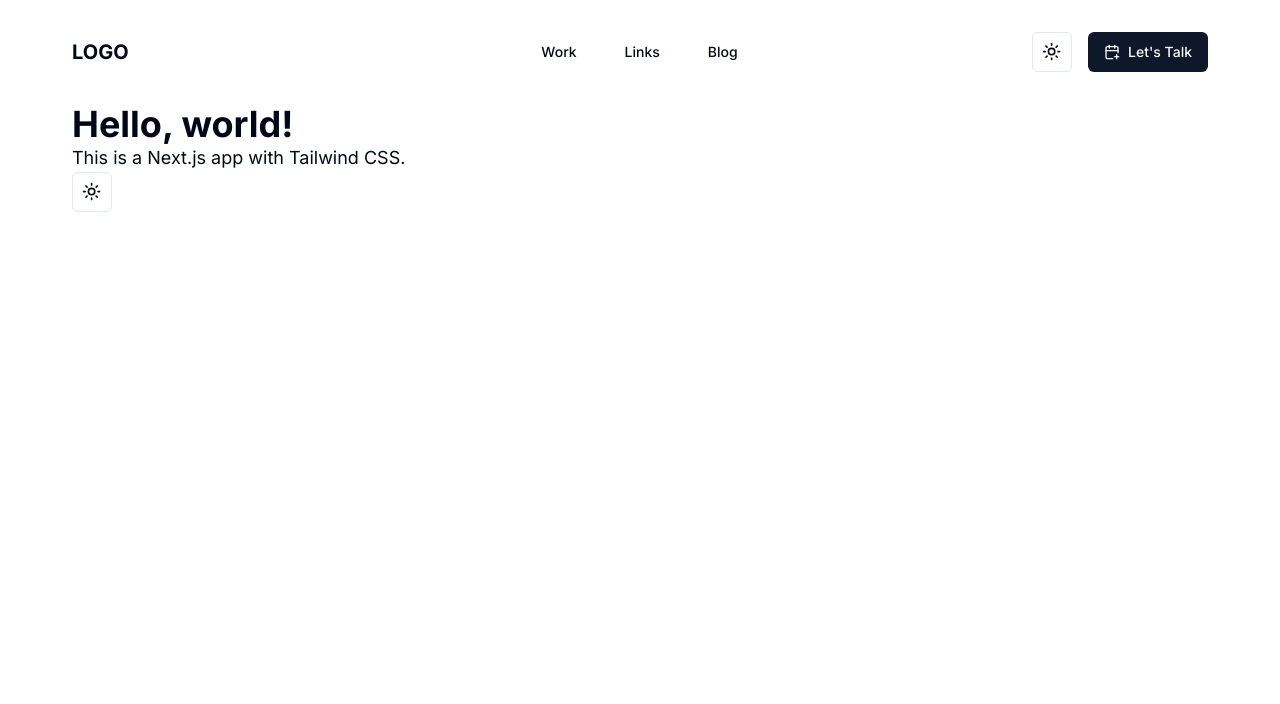
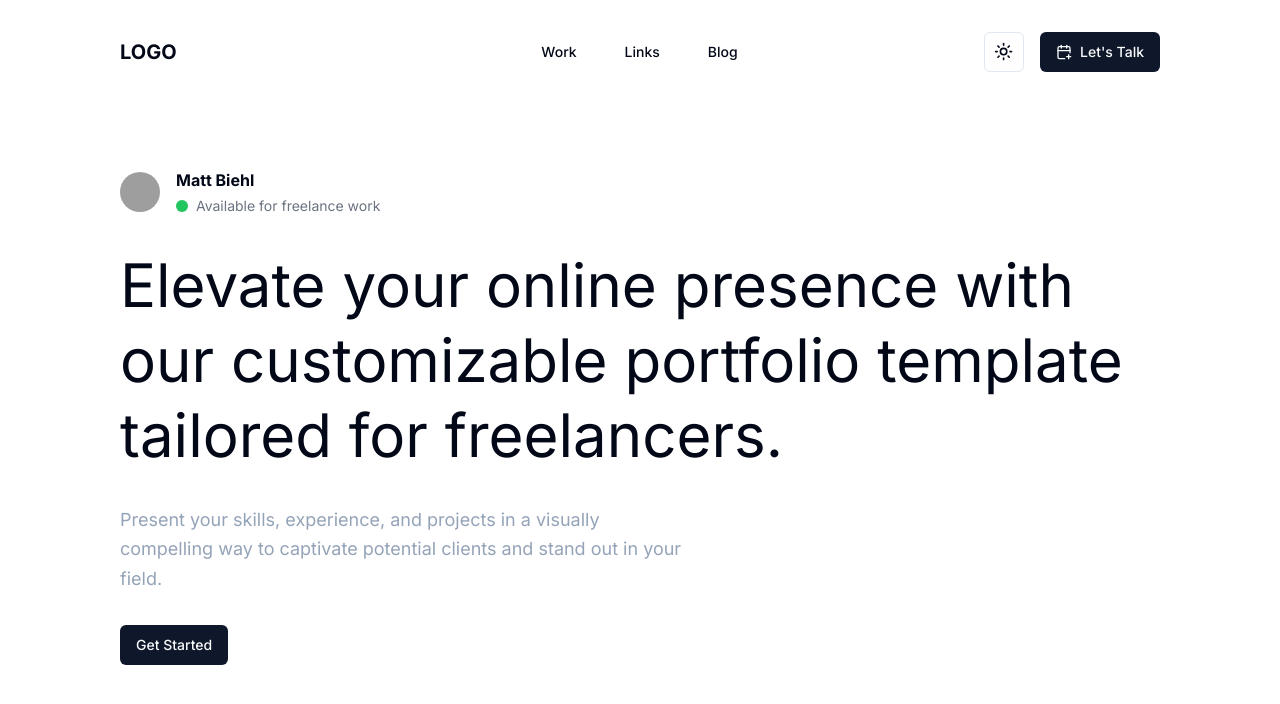
Before and after one commit to biehlio/notebiehl, a Next.js app: page / in a window 1280 px wide. Shown: the top 704 px of the page. Built offline with nearby package versions, Linux system fonts and the light colour scheme; grey boxes are pictures that could not be loaded.

Commit message:
add hero

```diff
--- a/package.json
+++ b/package.json
@@ -9,6 +9,7 @@
     "lint": "next lint"
   },
   "dependencies": {
+    "@radix-ui/react-avatar": "^1.1.0",
     "@radix-ui/react-dialog": "^1.1.1",
     "@radix-ui/react-dropdown-menu": "^2.1.1",
     "@radix-ui/react-slot": "^1.1.0",
--- a/src/app/page.tsx
+++ b/src/app/page.tsx
@@ -1,11 +1,9 @@
-import { ModeToggle } from "@/components/ModeToggle";
+import Hero from "@/components/Hero";
 
 export default async function Home() {
   return (
     <main className="flex flex-col">
-      <h1 className="text-4xl font-bold">Hello, world!</h1>
-      <p className="text-lg">This is a Next.js app with Tailwind CSS.</p>
-      <ModeToggle />
+      <Hero />
     </main>
   );
 }
--- /dev/null
+++ b/src/components/Hero.tsx
@@ -0,0 +1,46 @@
+import { Avatar, AvatarImage } from "@/components/ui/avatar";
+import { Button } from "@/components/ui/button";
+import { TvMinimalPlay } from "lucide-react";
+
+import Link from "next/link";
+
+const Hero = () => {
+  return (
+    <div className="flex flex-col space-y-8 py-16">
+      <div className="flex items-center space-x-4">
+        <Avatar>
+          <AvatarImage
+            src="https://framerusercontent.com/images/pXbDq6Cwv7PKjBoQ3Dk46QUkC5Q.png"
+            alt="Matt Biehl"
+          />
+        </Avatar>
+        <div className="flex flex-col gap-1">
+          <h3 className="font-bold ">Matt Biehl</h3>
+          <div className="flex items-center space-x-2">
+            <div className="w-3 h-3 rounded-full bg-green-500"></div>
+            <p className="text-sm text-gray-500">
+              Available for freelance work
+            </p>
+          </div>
+        </div>
+      </div>
+      <h1 className="text-3xl md:text-5xl lg:text-6xl md:leading-tight lg:leading-tight">
+        Elevate your online presence with our customizable portfolio template
+        tailored for freelancers.
+      </h1>
+      <div className="flex flex-col space-y-8 max-w-xl">
+        <p className="text-lg text-slate-400 leading-relaxed">
+          Present your skills, experience, and projects in a visually compelling
+          way to captivate potential clients and stand out in your field.
+        </p>
+        <div className="flex space-x-4">
+          <Link href="./get-started">
+            <Button>Get Started</Button>
+          </Link>
+        </div>
+      </div>
+    </div>
+  );
+};
+
+export default Hero;
--- /dev/null
+++ b/src/components/ui/avatar.tsx
@@ -0,0 +1,50 @@
+"use client"
+
+import * as React from "react"
+import * as AvatarPrimitive from "@radix-ui/react-avatar"
+
+import { cn } from "@/lib/utils"
+
+const Avatar = React.forwardRef<
+  React.ElementRef<typeof AvatarPrimitive.Root>,
+  React.ComponentPropsWithoutRef<typeof AvatarPrimitive.Root>
+>(({ className, ...props }, ref) => (
+  <AvatarPrimitive.Root
+    ref={ref}
+    className={cn(
+      "relative flex h-10 w-10 shrink-0 overflow-hidden rounded-full",
+      className
+    )}
+    {...props}
+  />
+))
+Avatar.displayName = AvatarPrimitive.Root.displayName
+
+const AvatarImage = React.forwardRef<
+  React.ElementRef<typeof AvatarPrimitive.Image>,
+  React.ComponentPropsWithoutRef<typeof AvatarPrimitive.Image>
+>(({ className, ...props }, ref) => (
+  <AvatarPrimitive.Image
+    ref={ref}
+    className={cn("aspect-square h-full w-full", className)}
+    {...props}
+  />
+))
+AvatarImage.displayName = AvatarPrimitive.Image.displayName
+
+const AvatarFallback = React.forwardRef<
+  React.ElementRef<typeof AvatarPrimitive.Fallback>,
+  React.ComponentPropsWithoutRef<typeof AvatarPrimitive.Fallback>
+>(({ className, ...props }, ref) => (
+  <AvatarPrimitive.Fallback
+    ref={ref}
+    className={cn(
+      "flex h-full w-full items-center justify-center rounded-full bg-muted",
+      className
+    )}
+    {...props}
+  />
+))
+AvatarFallback.displayName = AvatarPrimitive.Fallback.displayName
+
+export { Avatar, AvatarImage, AvatarFallback }
--- a/tailwind.config.ts
+++ b/tailwind.config.ts
@@ -13,9 +13,15 @@ const config = {
   theme: {
     container: {
       center: true,
-      padding: "2rem",
+      padding: {
+        DEFAULT: "1rem",
+        sm: "2rem",
+        lg: "4rem",
+        xl: "5rem",
+        "2xl": "6rem",
+      },
       screens: {
-        "2xl": "1200px",
+        xl: "1200px",
       },
     },
     extend: {
```
Also changed, not shown: 1 other file (tests, documents, lock files or other folders).
